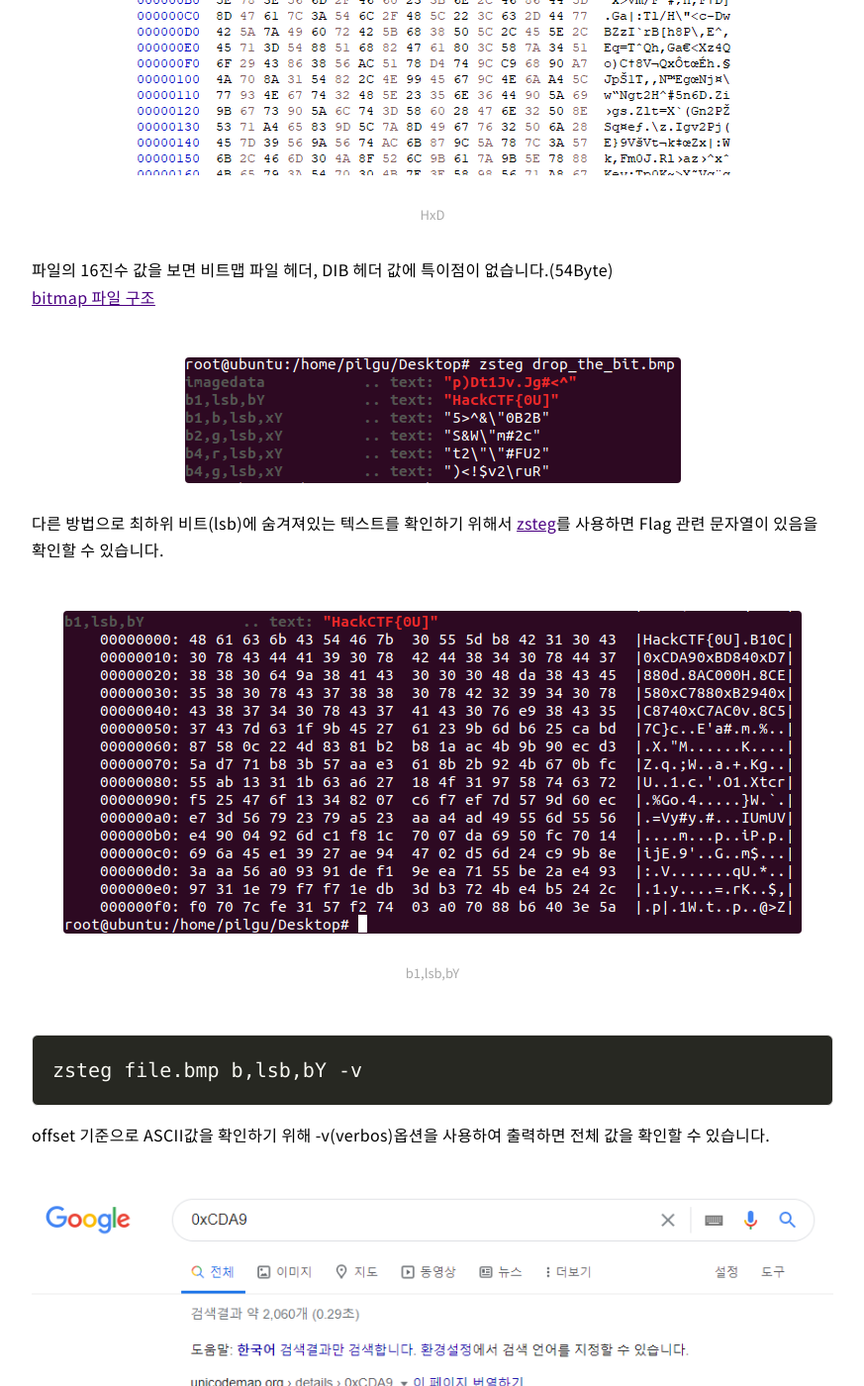
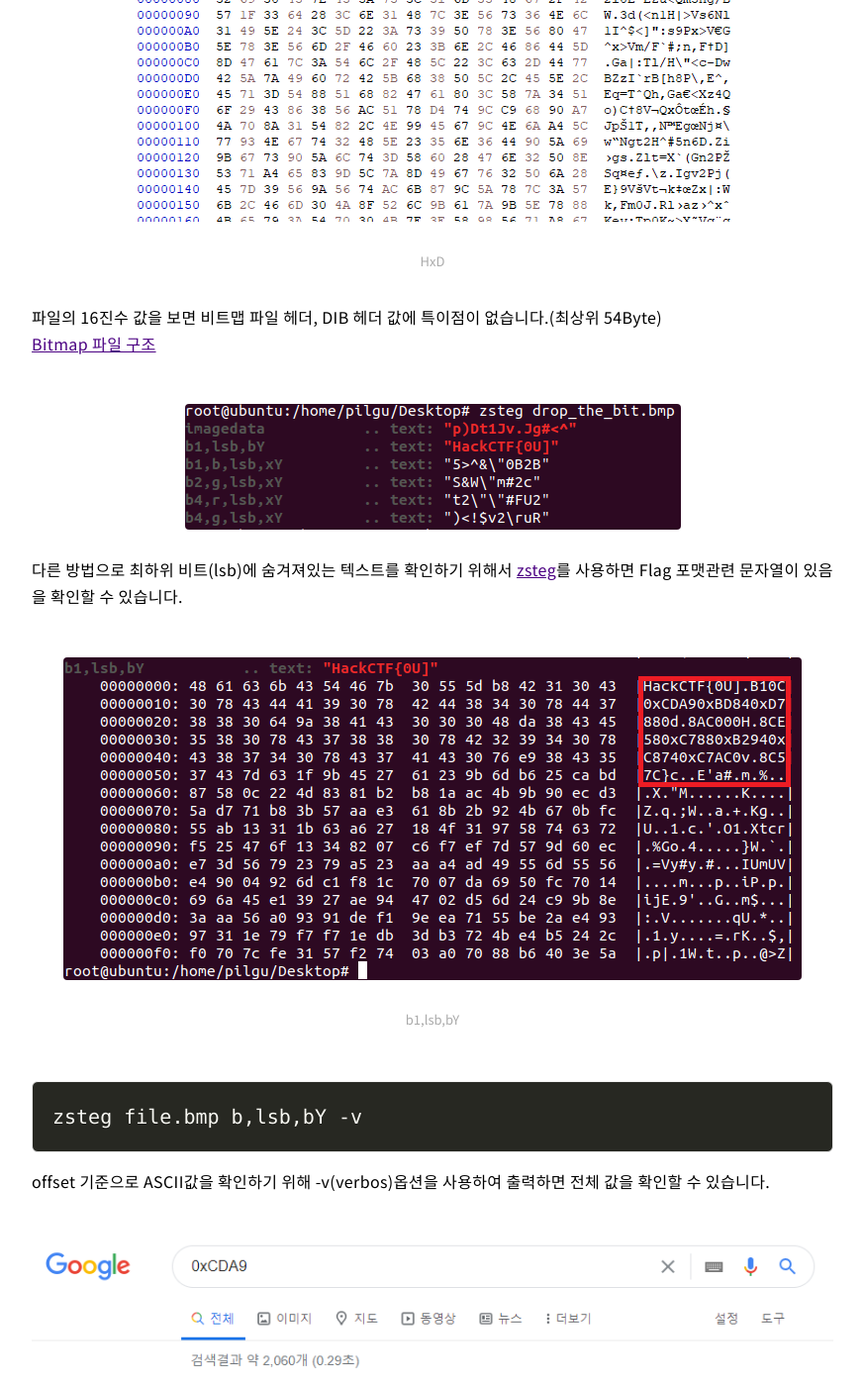
Before and after one commit to pil9/pil9.github.io, a Jekyll site: the page built from _posts/2020-07-20-Hack_ctf_digital_forensic_350.md, in a window 1280 px wide and 1400 px high, scrolled down 1515 px. Shown: the whole window at 99% size, without its empty margins (203-1076 px from the left). Built offline with Jekyll 4.4.1, drawn with Linux system fonts in a browser that asks for light colours; nearby versions of some CDN libraries; some web fonts are replaced; library files that are not in the unit come from our copies; comment, search, counter and statistics services are not loaded; some of the changed text lies outside the part shown.

Commit message:
post update

```diff
--- a/_posts/2020-07-20-Hack_ctf_digital_forensic_350.md
+++ b/_posts/2020-07-20-Hack_ctf_digital_forensic_350.md
@@ -18,6 +18,7 @@
 <br>
 Forensics 350점 짜리 문제고 비트맵 이미지 파일이 주어집니다.
 문제에서 L,S,B 글자만 대문자인것을 보아 LSB 문제로 유추할 수 있습니다.
+
 <br>
 ![problem]({{site.url}}/images/Hack1_problem_1.png){: class="center"}
 <figcaption class="caption">비트밀당녀</figcaption>
@@ -28,14 +29,14 @@
 ![problem]({{site.url}}/images/Hack2_hxd.png){: class="center"}
 <figcaption class="caption">HxD</figcaption>
 <br>
-파일의 16진수 값을 보면 비트맵 파일 헤더, DIB 헤더 값에 특이점이 없습니다.(54Byte)
+파일의 16진수 값을 보면 비트맵 파일 헤더, DIB 헤더 값에 특이점이 없습니다.(최상위 54Byte)
 <br>
-[bitmap 파일 구조](https://dojang.io/mod/page/view.php?id=702)
+[Bitmap 파일 구조](https://dojang.io/mod/page/view.php?id=702)
 
 <br>
 ![problem]({{site.url}}/images/Hack3_zsteg.png){: class="center"}
 <br>
-다른 방법으로 최하위 비트(lsb)에 숨겨져있는 텍스트를 확인하기 위해서 [zsteg](https://github.com/zed-0xff/zsteg)를 사용하면 Flag 관련 문자열이 있음을 확인할 수 있습니다.
+다른 방법으로 최하위 비트(lsb)에 숨겨져있는 텍스트를 확인하기 위해서 [zsteg](https://github.com/zed-0xff/zsteg)를 사용하면 Flag 포맷관련 문자열이 있음을 확인할 수 있습니다.
 <br>
 
 <br>
@@ -52,7 +53,7 @@
 <figcaption class="caption">Unicode "충"</figcaption>
 <br>
 
-0x가 붙어있는 16진수 값이 보이므로 구글에 검색해보니 Unicode 값임을 확인할 수 있습니다.
+플래그 포맷 내에 0x가 붙어있는 16진수 값이 보이므로 구글에 검색해보니 Unicode 값임을 확인할 수 있습니다.
 
 <br>
 ![problem]({{site.url}}/images/Hack6_unicode.png){: class="center"}
```
Also changed, not shown: other parts of _posts/2020-07-20-Hack_ctf_digital_forensic_350.md (+1 -1 lines), images/Hack4_verbos.png.
